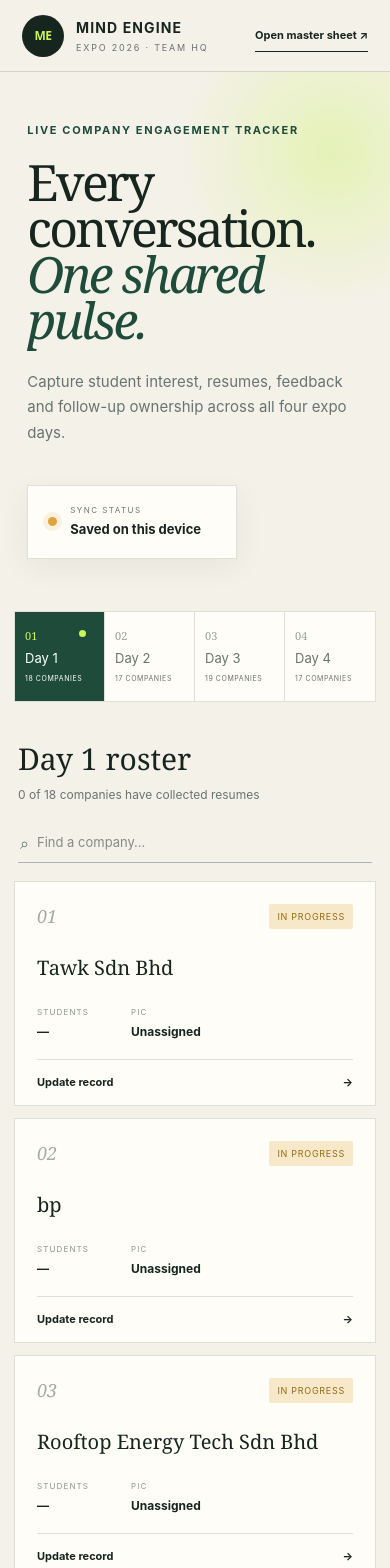
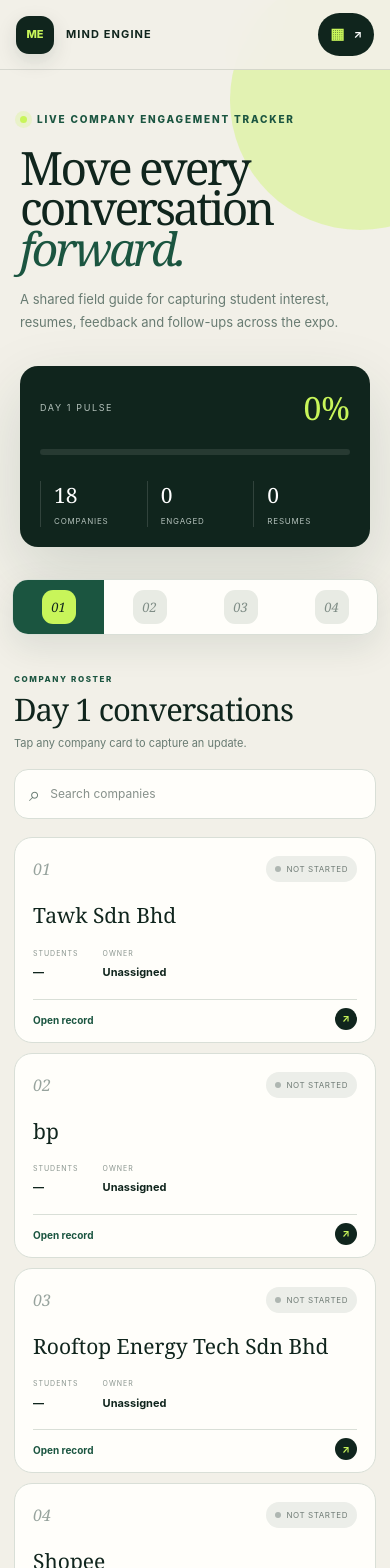
Before and after one commit to Suchir-code/MIND-ENGINE-EVENT-DAY-APP, a Next.js app: page / in a window 390 px wide. Shown: the top 1568 px of the page. Built offline with nearby package versions, Linux system fonts and the light colour scheme; no server answers.

Commit message:
Redesign tracker for phone tablet and desktop

```diff
--- a/app/page.tsx
+++ b/app/page.tsx
@@ -2,8 +2,7 @@
 
 import { useEffect, useMemo, useState } from "react";
 
-const SHEETS_API = process.env.NEXT_PUBLIC_GOOGLE_SHEETS_WEB_APP_URL
-  || "https://script.google.com/macros/s/AKfycbzMD5srAVZhWoamjxSzi-35sjSK3-jtv8u2b_0h752rKPes0ty7fddxL2nJFKfQUXjQ/exec";
+const SHEETS_API = process.env.NEXT_PUBLIC_GOOGLE_SHEETS_WEB_APP_URL || "https://script.google.com/macros/s/AKfycbzMD5srAVZhWoamjxSzi-35sjSK3-jtv8u2b_0h752rKPes0ty7fddxL2nJFKfQUXjQ/exec";
 const SHEET_URL = "https://docs.google.com/spreadsheets/d/1qJZQIpmhnWsTNRzKKJkHq0sTDlAxtumq-bfviREMCdE/edit?gid=1945222951#gid=1945222951";
 
 const companies: Record<number, string[]> = {
@@ -13,109 +12,63 @@ const companies: Record<number, string[]> = {
   4: ["Tawk Sdn Bhd","AMD","WD","Chuan Sin Sdn Bhd (Spritzer)","Shopee","Mi Equipment","Alliance Precasr Industries Sdn Bhd","ExxonMobil Business Support Centre Malaysia Sdn Bhd","Solarvest Holdings Berhad (Atlantic Blue Sdn Bhd)","GlobeOSS Sdn Bhd","Nokia Services and Networks Malaysia Sdn Bhd","Micron Malaysia","Aonic","HSS Engineers Berhad","RIFHAN Teknologi Sdn BHd (Tech D)","Baltimore Aircoil Malaysia Sdn Bhd","SPX Express (Malaysia)"],
 };
 
-type RecordRow = {
-  day: number; company: string; student_number: string; resume_collected: boolean;
-  feedback: string; chat_time_1: string; pic_1: string; chat_time_2: string; pic_2: string;
-};
+type RecordRow = {day:number;company:string;student_number:string;resume_collected:boolean;feedback:string;chat_time_1:string;pic_1:string;chat_time_2:string;pic_2:string};
+const blank = (day:number,company:string):RecordRow => ({day,company,student_number:"",resume_collected:false,feedback:"",chat_time_1:"",pic_1:"",chat_time_2:"",pic_2:""});
 
-const blank = (day: number, company: string): RecordRow => ({
-  day, company, student_number: "", resume_collected: false, feedback: "",
-  chat_time_1: "", pic_1: "", chat_time_2: "", pic_2: "",
-});
+export default function Home(){
+  const [day,setDay]=useState(1),[query,setQuery]=useState("");
+  const [rows,setRows]=useState<Record<string,RecordRow>>({});
+  const [editing,setEditing]=useState<RecordRow|null>(null);
+  const [status,setStatus]=useState<"loading"|"live"|"local"|"saving">("loading");
+  const key=(d:number,c:string)=>`${d}::${c}`;
 
-export default function Home() {
-  const [day, setDay] = useState(1);
-  const [query, setQuery] = useState("");
-  const [rows, setRows] = useState<Record<string, RecordRow>>({});
-  const [editing, setEditing] = useState<RecordRow | null>(null);
-  const [status, setStatus] = useState<"loading"|"live"|"local"|"saving">("loading");
+  useEffect(()=>{
+    const local=JSON.parse(localStorage.getItem("mind-engine-records")||"{}");setRows(local);
+    fetch(`${SHEETS_API}?action=list`).then(async r=>{if(!r.ok)throw Error();const result=await r.json();if(!result.ok)throw Error();const mapped={...local};result.records.forEach((row:RecordRow)=>mapped[key(row.day,row.company)]=row);setRows(mapped);setStatus("live")}).catch(()=>setStatus("local"));
+  },[]);
 
-  const key = (d: number, company: string) => `${d}::${company}`;
-  useEffect(() => {
-    const local = JSON.parse(localStorage.getItem("mind-engine-records") || "{}");
-    setRows(local);
-    if (!SHEETS_API) { setStatus("local"); return; }
-    fetch(`${SHEETS_API}?action=list`)
-      .then(async r => {
-        if (!r.ok) throw new Error("not ready");
-        const result = await r.json();
-        if (!result.ok) throw new Error(result.error || "not ready");
-        const data: RecordRow[] = result.records;
-        const mapped = { ...local };
-        data.forEach(row => mapped[key(row.day, row.company)] = row);
-        setRows(mapped); setStatus("live");
-      })
-      .catch(() => setStatus("local"));
-  }, []);
+  const visible=useMemo(()=>companies[day].filter(c=>c.toLowerCase().includes(query.toLowerCase())),[day,query]);
+  const done=companies[day].filter(c=>rows[key(day,c)]?.resume_collected).length;
+  const engaged=companies[day].filter(c=>{const r=rows[key(day,c)];return r&&(r.student_number||r.feedback||r.pic_1||r.pic_2)}).length;
+  const progress=Math.round(done/companies[day].length*100);
 
-  const visible = useMemo(() => companies[day].filter(c => c.toLowerCase().includes(query.toLowerCase())), [day, query]);
-  const done = companies[day].filter(c => rows[key(day, c)]?.resume_collected).length;
-
-  async function save(row: RecordRow) {
-    const updated = { ...rows, [key(row.day, row.company)]: row };
-    setRows(updated); localStorage.setItem("mind-engine-records", JSON.stringify(updated)); setEditing(null);
-    setStatus("saving");
-    try {
-      if (!SHEETS_API) throw new Error("not configured");
-      const res = await fetch(SHEETS_API, {
-        method: "POST",
-        headers: { "Content-Type": "text/plain;charset=utf-8" },
-        body: JSON.stringify({ action: "upsert", record: row }),
-      });
-      const result = await res.json();
-      if (!res.ok || !result.ok) throw new Error(result.error || "save failed");
-      setStatus("live");
-    } catch { setStatus("local"); }
+  async function save(row:RecordRow){
+    const updated={...rows,[key(row.day,row.company)]:row};setRows(updated);localStorage.setItem("mind-engine-records",JSON.stringify(updated));setEditing(null);setStatus("saving");
+    try{const res=await fetch(SHEETS_API,{method:"POST",headers:{"Content-Type":"text/plain;charset=utf-8"},body:JSON.stringify({action:"upsert",record:row})});const result=await res.json();if(!res.ok||!result.ok)throw Error();setStatus("live")}catch{setStatus("local")}
   }
 
-  return (
-    <main>
-      <header>
+  return <main>
+    <header className="topbar">
       <div className="brand"><span className="mark">ME</span><div><b>MIND ENGINE</b><small>EXPO 2026 · TEAM HQ</small></div></div>
-        <a className="sheet-link" href={SHEET_URL} target="_blank">Open master sheet ↗</a>
+      <div className="header-actions"><div className={`sync-pill ${status}`}><span className="pulse"/><span>{status==="live"?"Sheet synced":status==="saving"?"Saving…":status==="loading"?"Connecting…":"Device mode"}</span></div><a className="sheet-link" href={SHEET_URL} target="_blank" rel="noreferrer"><span className="sheet-icon">▦</span><span className="sheet-label">Master sheet</span><span>↗</span></a></div>
     </header>
 
     <section className="hero">
-        <div><span className="eyebrow">Live company engagement tracker</span><h1>Every conversation.<br/><em>One shared pulse.</em></h1><p>Capture student interest, resumes, feedback and follow-up ownership across all four expo days.</p></div>
-        <div className="live-card"><span className={`pulse ${status}`}></span><div><small>SYNC STATUS</small><b>{status === "live" ? "Live & shared" : status === "saving" ? "Saving…" : status === "loading" ? "Connecting…" : "Saved on this device"}</b></div></div>
+      <div className="hero-copy"><span className="eyebrow"><i/> Live company engagement tracker</span><h1>Move every<br/>conversation <em>forward.</em></h1><p>A shared field guide for capturing student interest, resumes, feedback and follow-ups across the expo.</p></div>
+      <div className="overview"><div className="overview-head"><span>DAY {day} PULSE</span><strong>{progress}%</strong></div><div className="progress-track"><span style={{width:`${progress}%`}}/></div><div className="metrics"><div><strong>{companies[day].length}</strong><span>Companies</span></div><div><strong>{engaged}</strong><span>Engaged</span></div><div><strong>{done}</strong><span>Resumes</span></div></div></div>
     </section>
 
-      <nav className="days">{[1,2,3,4].map(d => <button key={d} onClick={() => setDay(d)} className={day===d ? "active" : ""}><span>0{d}</span>Day {d}<small>{companies[d].length} companies</small></button>)}</nav>
+    <nav className="days" aria-label="Expo days">{[1,2,3,4].map(d=>{const dayDone=companies[d].filter(c=>rows[key(d,c)]?.resume_collected).length;return <button key={d} onClick={()=>setDay(d)} className={day===d?"active":""} aria-current={day===d?"page":undefined}><span className="day-index">0{d}</span><span className="day-copy"><b>Day {d}</b><small>{dayDone}/{companies[d].length} complete</small></span><span className="day-arrow">→</span></button>})}</nav>
 
-      <section className="toolbar">
-        <div><h2>Day {day} roster</h2><p>{done} of {companies[day].length} companies have collected resumes</p></div>
-        <label className="search">⌕<input value={query} onChange={e=>setQuery(e.target.value)} placeholder="Find a company…"/></label>
+    <section className="workspace">
+      <div className="toolbar"><div><span className="section-kicker">COMPANY ROSTER</span><h2>Day {day} conversations</h2><p>Tap any company card to capture an update.</p></div><label className="search"><span>⌕</span><input value={query} onChange={e=>setQuery(e.target.value)} placeholder="Search companies" aria-label="Search companies"/>{query&&<button onClick={()=>setQuery("")} type="button" aria-label="Clear search">×</button>}</label></div>
+      <section className="grid">{visible.map((company,i)=>{const row=rows[key(day,company)]||blank(day,company);const touched=!!(row.student_number||row.feedback||row.pic_1||row.pic_2);return <article key={company} onClick={()=>setEditing(row)} tabIndex={0} onKeyDown={e=>{if(e.key==="Enter"||e.key===" "){e.preventDefault();setEditing(row)}}}>
+        <div className="card-top"><span className="number">{String(i+1).padStart(2,"0")}</span><span className={`state ${row.resume_collected?"complete":touched?"progress":""}`}><i/>{row.resume_collected?"Resume collected":touched?"In progress":"Not started"}</span></div>
+        <h3>{company}</h3><div className="card-meta"><span><small>STUDENTS</small><b>{row.student_number||"—"}</b></span><span><small>OWNER</small><b>{row.pic_1||row.pic_2||"Unassigned"}</b></span>{(row.chat_time_1||row.chat_time_2)&&<span><small>CHAT</small><b>{row.chat_time_2||row.chat_time_1}</b></span>}</div><button className="edit" type="button">Open record <span>↗</span></button>
+      </article>})}</section>
+      {visible.length===0&&<div className="empty"><span>⌕</span><h3>No companies found</h3><p>Try a shorter search term.</p><button onClick={()=>setQuery("")}>Clear search</button></div>}
     </section>
 
-      <section className="grid">
-        {visible.map((company, i) => {
-          const row = rows[key(day, company)] || blank(day, company);
-          const touched = Object.values(row).some(v => v !== "" && v !== false && typeof v !== "number");
-          return <article key={company} onClick={()=>setEditing(row)}>
-            <div className="card-top"><span className="number">{String(i+1).padStart(2,"0")}</span><span className={`state ${row.resume_collected ? "complete" : touched ? "progress" : ""}`}>{row.resume_collected ? "Resume ✓" : touched ? "In progress" : "Not started"}</span></div>
-            <h3>{company}</h3>
-            <div className="card-meta"><span><small>STUDENTS</small><b>{row.student_number || "—"}</b></span><span><small>PIC</small><b>{row.pic_1 || row.pic_2 || "Unassigned"}</b></span></div>
-            <button className="edit">Update record <span>→</span></button>
-          </article>;
-        })}
-      </section>
-
-      {editing && <div className="overlay" onMouseDown={e=>e.target===e.currentTarget && setEditing(null)}>
-        <form className="drawer" onSubmit={e=>{e.preventDefault(); save(editing);}}>
-          <div className="drawer-head"><div><small>DAY {editing.day} · COMPANY RECORD</small><h2>{editing.company}</h2></div><button type="button" className="close" onClick={()=>setEditing(null)}>×</button></div>
+    {editing&&<div className="overlay" onMouseDown={e=>e.target===e.currentTarget&&setEditing(null)}><form className="drawer" onSubmit={e=>{e.preventDefault();save(editing)}}>
+      <div className="drawer-head"><div><small>DAY {editing.day} · COMPANY RECORD</small><h2>{editing.company}</h2></div><button type="button" className="close" onClick={()=>setEditing(null)} aria-label="Close form">×</button></div>
       <div className="form-grid">
-            <label>Student number<input value={editing.student_number} onChange={e=>setEditing({...editing,student_number:e.target.value})} placeholder="e.g. 12"/></label>
-            <label className="check"><input type="checkbox" checked={editing.resume_collected} onChange={e=>setEditing({...editing,resume_collected:e.target.checked})}/><span>Resume collected</span></label>
-            <label className="full">Feedback / notes<textarea rows={5} value={editing.feedback} onChange={e=>setEditing({...editing,feedback:e.target.value})} placeholder={"1. Key feedback\n2. Student interests\n3. Follow-up notes"}/></label>
-            <label>Chat time 1<input type="time" value={editing.chat_time_1} onChange={e=>setEditing({...editing,chat_time_1:e.target.value})}/></label>
-            <label>PIC 1<input value={editing.pic_1} onChange={e=>setEditing({...editing,pic_1:e.target.value})} placeholder="Team member name"/></label>
-            <label>Chat time 2<input type="time" value={editing.chat_time_2} onChange={e=>setEditing({...editing,chat_time_2:e.target.value})}/></label>
-            <label>PIC 2<input value={editing.pic_2} onChange={e=>setEditing({...editing,pic_2:e.target.value})} placeholder="Team member name"/></label>
-          </div>
-          <div className="actions"><button type="button" onClick={()=>setEditing(null)}>Cancel</button><button type="submit">Save update</button></div>
-        </form>
-      </div>}
+        <label><span>Student number</span><input inputMode="numeric" value={editing.student_number} onChange={e=>setEditing({...editing,student_number:e.target.value})} placeholder="e.g. 12"/></label>
+        <label className="check"><input type="checkbox" checked={editing.resume_collected} onChange={e=>setEditing({...editing,resume_collected:e.target.checked})}/><span><b>Resume collected</b><small>Mark this company complete</small></span></label>
+        <label className="full"><span>Feedback & notes</span><textarea rows={5} value={editing.feedback} onChange={e=>setEditing({...editing,feedback:e.target.value})} placeholder={"1. Key feedback\n2. Student interests\n3. Follow-up notes"}/></label>
+        <div className="round-label full"><span>01</span><b>First conversation</b></div><label><span>Chat time</span><input type="time" value={editing.chat_time_1} onChange={e=>setEditing({...editing,chat_time_1:e.target.value})}/></label><label><span>PIC / owner</span><input value={editing.pic_1} onChange={e=>setEditing({...editing,pic_1:e.target.value})} placeholder="Team member name"/></label>
+        <div className="round-label full"><span>02</span><b>Follow-up conversation</b></div><label><span>Chat time</span><input type="time" value={editing.chat_time_2} onChange={e=>setEditing({...editing,chat_time_2:e.target.value})}/></label><label><span>PIC / owner</span><input value={editing.pic_2} onChange={e=>setEditing({...editing,pic_2:e.target.value})} placeholder="Team member name"/></label>
+      </div><div className="actions"><button type="button" onClick={()=>setEditing(null)}>Cancel</button><button type="submit"><span>Save update</span><span>→</span></button></div>
+    </form></div>}
     <footer><span>MIND ENGINE EXPO 2026</span><span>Built for the team · Malaysia</span></footer>
   </main>
-  );
 }
```
Also changed, not shown: app/globals.css. Lines whose indentation alone changed are shown as unchanged.
